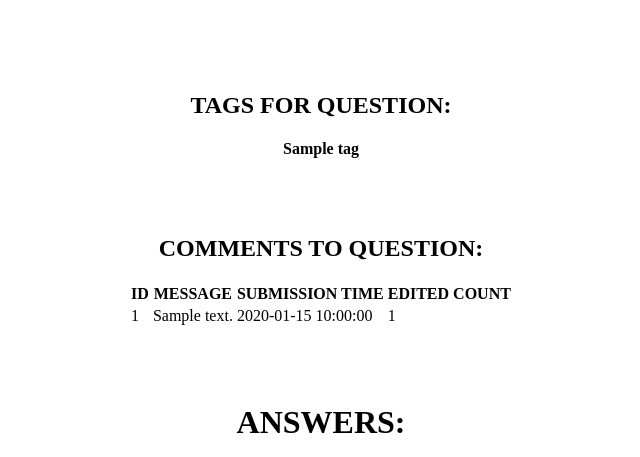
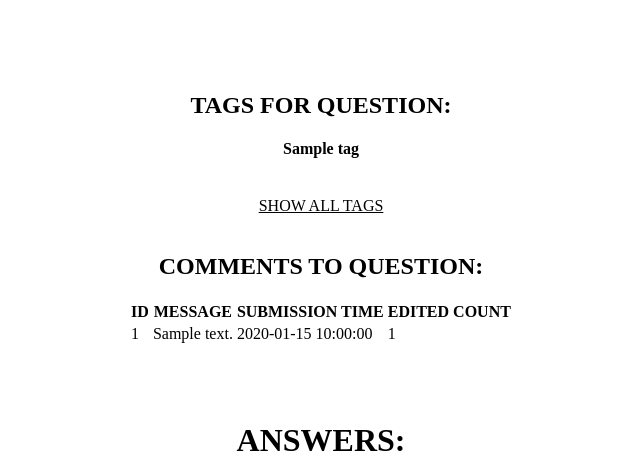
Before and after one commit to ishabelle/ASK-MATE-final-project, a Flask app: template templates/single_question.html in a window 1280 px wide. Shown: the part 215-672 px from the top of the page, without its empty margins (319-959 px from the left). Run offline with Flask 2, Linux system fonts and the light colour scheme; the template is opened without the code that fills it: most values are stand-ins (such as "Sample title", 1, 10 or a date in 2020).

Commit message:
added tag's page

```diff
--- a/templates/single_question.html
+++ b/templates/single_question.html
@@ -49,6 +49,8 @@
     <h4>{% for tag in tags_assigned_to_question %}
         {{ tag['name'] }}<br>
     {% endfor %}</h4>
+    <br>
+    <a href="{{ url_for('show_tags',tags=tags) }}" style="color: black">SHOW ALL TAGS</a>
     <br>
     {% if 'user_id' in session %}
         <form action="{{ url_for('delete_tag', question_id=question_id, tag_id=tag_id) }}" method="POST">
```
